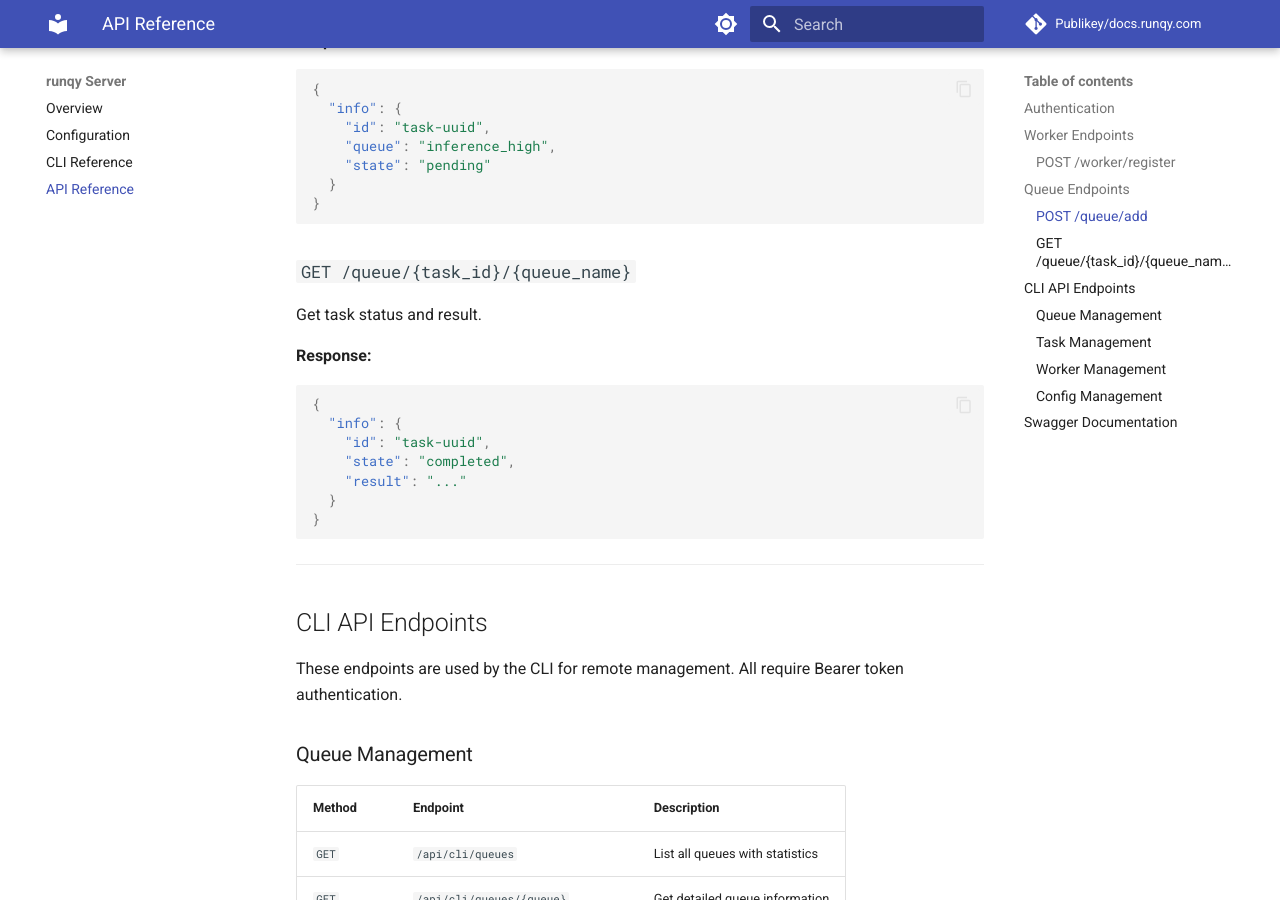
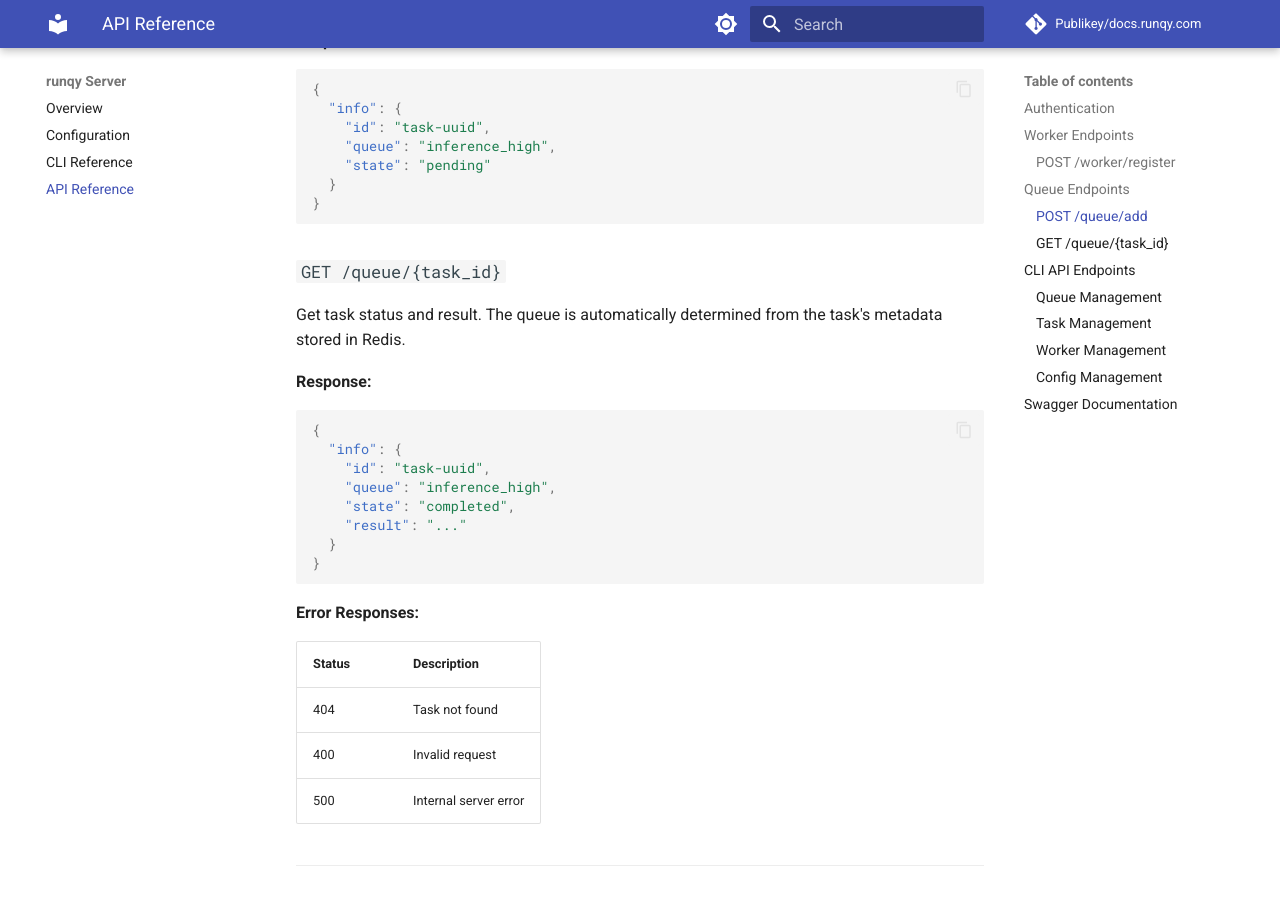
Before and after one commit to Publikey/docs.runqy.com, an MkDocs documentation site: the page built from docs/server/api.md, in a window 1280 px wide and 900 px high, scrolled down 2248 px. Built offline with MkDocs 1.6.1 and Material for MkDocs 9.7.7, drawn with Linux system fonts in a browser that asks for light colours; comment, search, counter and statistics services are not loaded.

Commit message:
Modify: doc Updated GET /queue/

````diff
--- a/docs/server/api.md
+++ b/docs/server/api.md
@@ -103,9 +103,9 @@ Enqueue a new task.
 }
 ```
 
-### `GET /queue/{task_id}/{queue_name}`
+### `GET /queue/{task_id}`
 
-Get task status and result.
+Get task status and result. The queue is automatically determined from the task's metadata stored in Redis.
 
 **Response:**
 
@@ -113,11 +113,20 @@ Get task status and result.
 {
   "info": {
     "id": "task-uuid",
+    "queue": "inference_high",
     "state": "completed",
     "result": "..."
   }
 }
 ```
+
+**Error Responses:**
+
+| Status | Description |
+|--------|-------------|
+| 404 | Task not found |
+| 400 | Invalid request |
+| 500 | Internal server error |
 
 ---
 
````
Also changed, not shown: docs/getting-started/quickstart.md (+3 -2 lines).
